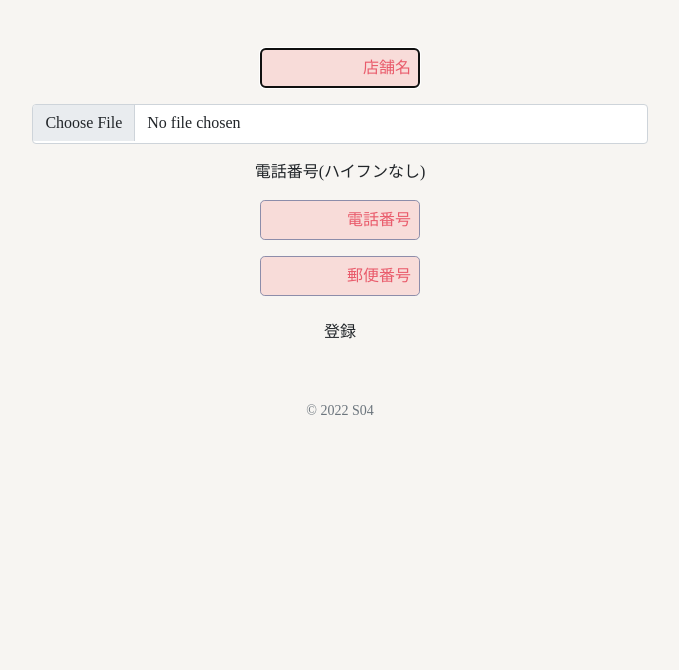
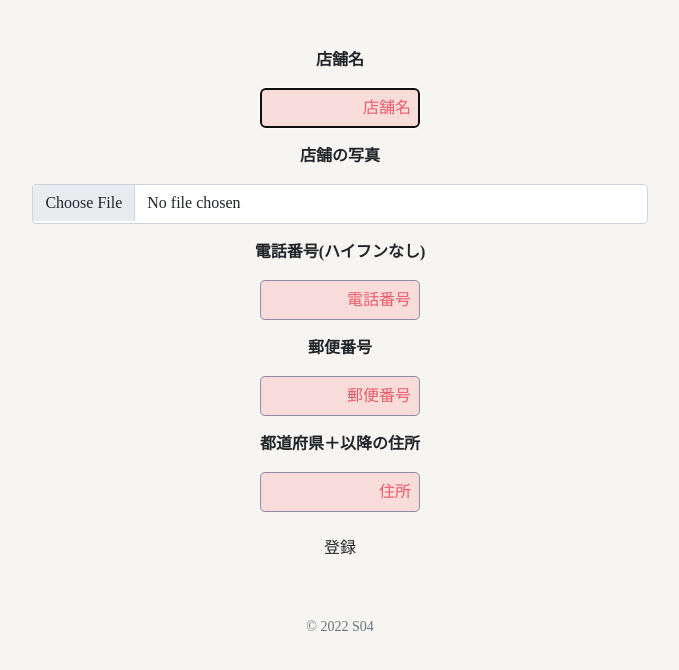
Before and after one commit to aokimirai/teams04, a Flask app: page /tenanthome in a window 1280 px wide. Shown: the part 76-746 px from the top of the page, without its empty margins (300-979 px from the left). Run offline with Flask 2, Linux system fonts and the light colour scheme; some libraries are stand-ins or nearby versions.

Commit message:
tenanthome,html編集

```diff
--- a/map/templates/tenanthome.html
+++ b/map/templates/tenanthome.html
@@ -1,23 +1,33 @@
 {% extends "layout.html" %}
 
 {% block title %}
-    テナント新規登録
+    テナント情報入力
 {% endblock %}
+{% block main %}
 
-{% block main %}
+    <script src="https://ajaxzip3.github.io/ajaxzip3.js" charset="UTF-8"></script>
     <form action="/tenantregister" method="post">
+        <p style="font-weight:bold">店舗名</p>
         <div class="mb-3">
             <input autocomplete="off" autofocus id="name" name="name" placeholder="店舗名" type="text">
         </div>
+        <p style="font-weight:bold">店舗の写真</p>
         <div class="mb-3">
             <input class="form-control" type="file" name="imgfile" accept=".jpg,.gif,.png,image/gif,image/jpeg,image/png" style="width:50%; display:revert">
         </div>
+        <p style="font-weight:bold">電話番号(ハイフンなし)</p>
         <div class="mb-3">
-            <p>電話番号(ハイフンなし)</p>
             <input type="tel" name="tel" size="15" maxlength="15" placeholder="電話番号">
         </div>
+        <p style="font-weight:bold">郵便番号</p>
         <div class="mb-3">
-            <input type="postal-code" name="postal-code" autocomplete="postal-code" placeholder="郵便番号">
+            <!-- ▼郵便番号入力フィールド(7桁) -->
+            <input type="text" name="zip11" size="10" maxlength="8" onKeyUp="AjaxZip3.zip2addr(this,'','addr11','addr11');" placeholder="郵便番号">
+        </div>
+        <p style="font-weight:bold">都道府県＋以降の住所</p>
+        <div class="mb-3">
+            <!-- ▼住所入力フィールド(都道府県+以降の住所) -->
+            <input type="text" name="addr11" size="60" placeholder="住所">
         </div>
         <button class="btn" type="submit">登録</button>
     </form>
```
